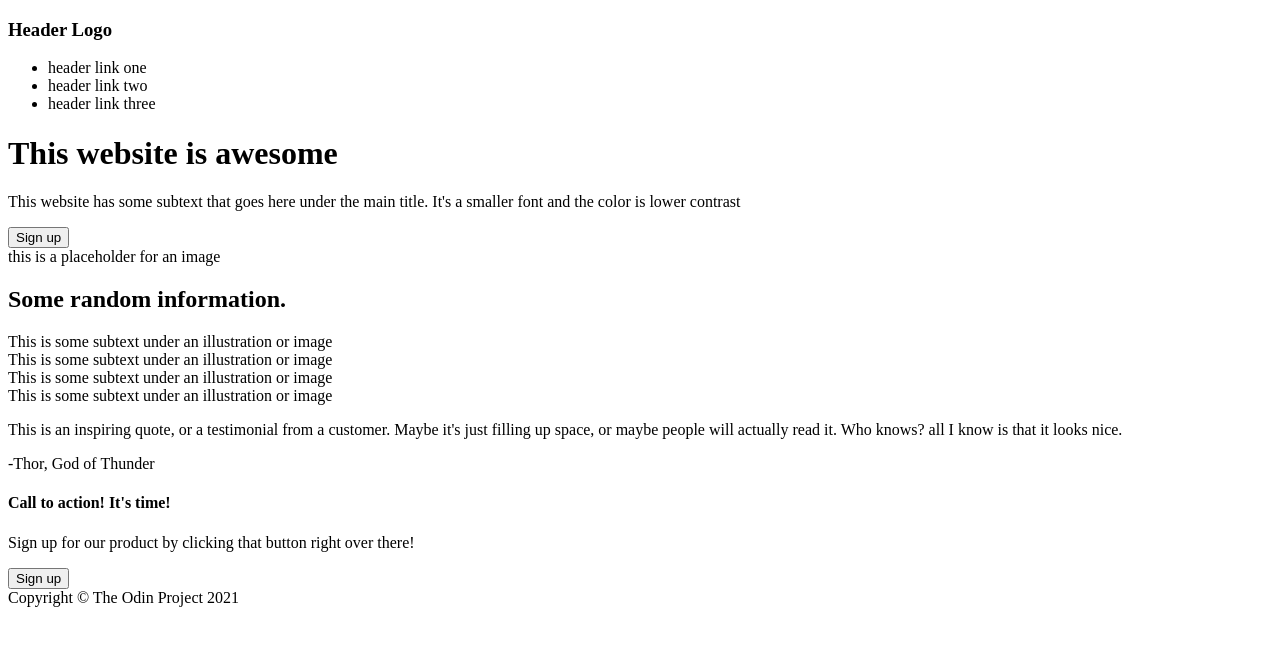
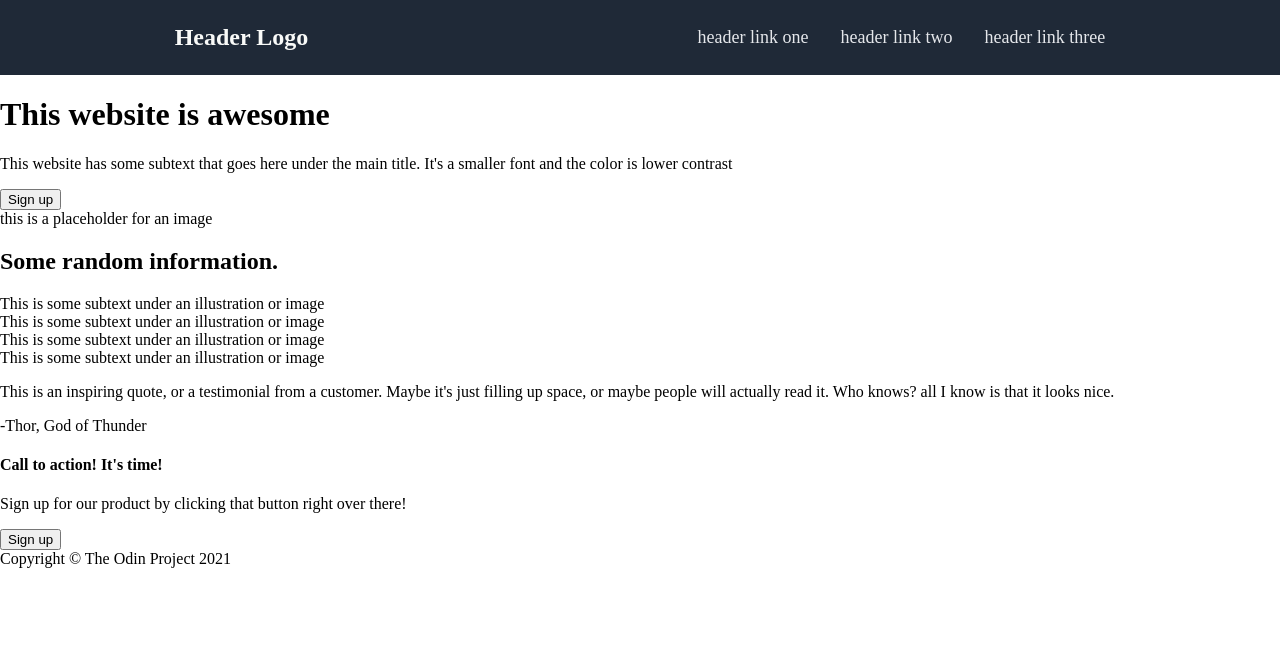
Before and after one commit to pd0rr/odin-landing-page, a plain HTML site: page index.html in a window 1280 px wide. Drawn offline with Linux system fonts and the light colour scheme.

Commit message:
Styled header.

```diff
--- a/index.html
+++ b/index.html
@@ -10,11 +10,11 @@
 
 <body>
     <header>
-        <h3>Header Logo</h3>
+        <h3 class="logo">Header Logo</h3>
         <ul>
-            <li>header link one</li>
-            <li>header link two</li>
-            <li>header link three</li>
+            <li><a href="">header link one</a></li>
+            <li><a href="">header link two</a></li>
+            <li><a href="">header link three</a></li>
         </ul>
     </header>
 
--- a/style.css
+++ b/style.css
@@ -0,0 +1,28 @@
+body {
+    margin: 0;
+}
+
+header {
+    width: 100vw;
+    background-color: #1F2937;
+    display: flex;
+    align-items: center;
+    justify-content: space-around;
+}
+
+header .logo {
+    font-size: 24px;
+    color: #F9FAF8;
+}
+
+header ul {
+    display: flex;
+    list-style-type: none;
+    gap: 32px;
+}
+
+header a {
+    font-size: 18px;
+    color: #E5E7EB;
+    text-decoration: none;
+}
```
